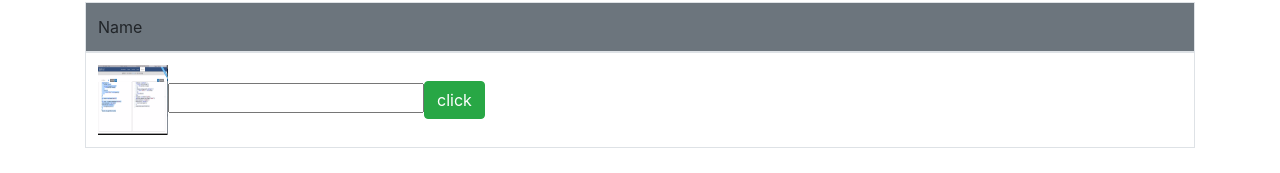
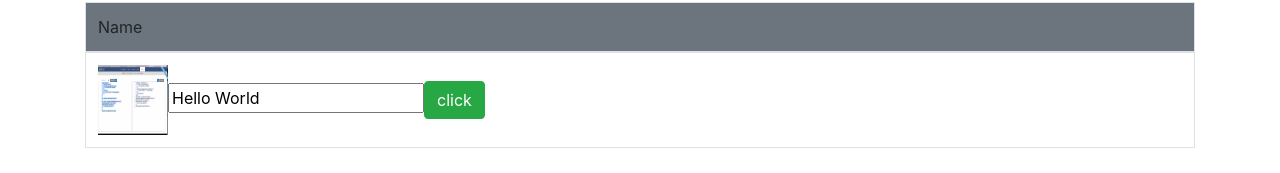
Before and after one commit to AdamHamdi/Kmr-script_angular_helloWorld, an Angular app: page / in a window 1280 px wide. Shown: the part 238-411 px from the top of the page. Built offline with nearby package versions, Linux system fonts and the light colour scheme.

Commit message:
second commit

```diff
--- a/src/app/my-comp/my-comp.component.html
+++ b/src/app/my-comp/my-comp.component.html
@@ -17,8 +17,8 @@
 
                 <td>
                     <img [attr.src]=" imgSrc " alt="ts_js" width="70" height="70">
-                    <input>
-                    <a type="submit" (click)="onClick($event)" class=" btn btn-success ">
+                    <input [(ngModel)]="val" name=" input " type="text " (keyup.enter)="onKeyUp($event) ">
+                    <a type="submit " (click)="onClick($event) " class=" btn btn-success ">
                         click</a>
                 </td>
             </tr>
--- a/src/app/my-comp/my-comp.component.ts
+++ b/src/app/my-comp/my-comp.component.ts
@@ -14,6 +14,7 @@ export class MyCompComponent implements OnInit {
   number =5;
   imgSrc ='../../assets/img/ts_js.PNG';
   isActive = true;
+  val="Hello World";
   constructor( ) {
 
 
@@ -29,6 +30,9 @@ onClick(e){
   console.log(e.target);
 }
 
+onKeyUp(e){
+  console.log(e.target.value);
+}
 
 
 
```
